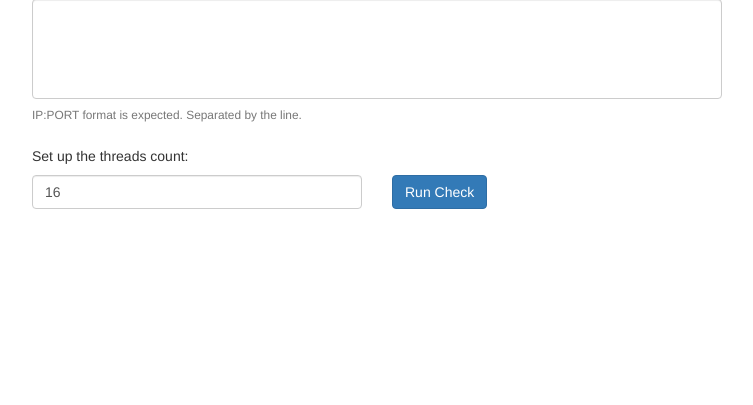
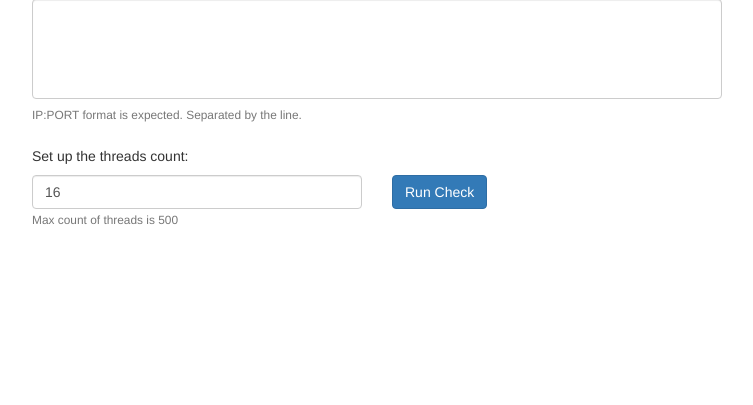
Before and after one commit to infaticaio/proxy-checker, a FastAPI app: page / in a window 1280 px wide. Shown: the part 350-755 px from the top of the page, without its empty margins (263-1016 px from the left). Run offline with FastAPI, Linux system fonts and the light colour scheme; some libraries are stand-ins or nearby versions.

Commit message:
Add description for threads field

```diff
--- a/templates/dashboard.html
+++ b/templates/dashboard.html
@@ -44,6 +44,7 @@
                 <div class="row" style="text-align: left;">
                     <div class="col-sm-6 form-group">
                         <input class="form-control" id="threads" type="number" min="0" max="500" name="threads" value="16">
+                        <small class="form-text text-muted">Max count of threads is 500</small>
                     </div>
                     <div class="col-sm-6 form-group">
                         <button id="checkerBtn" class="btn btn-primary" type="submit">Run Check
```
